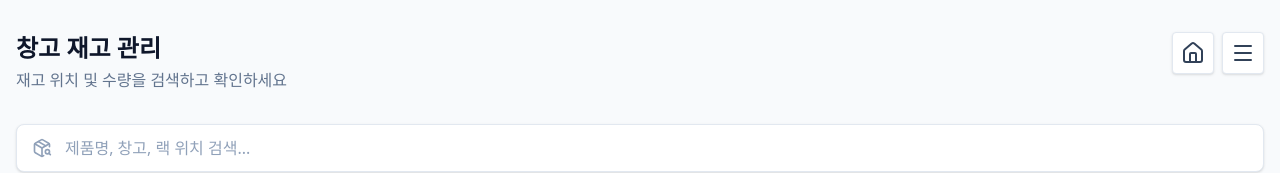
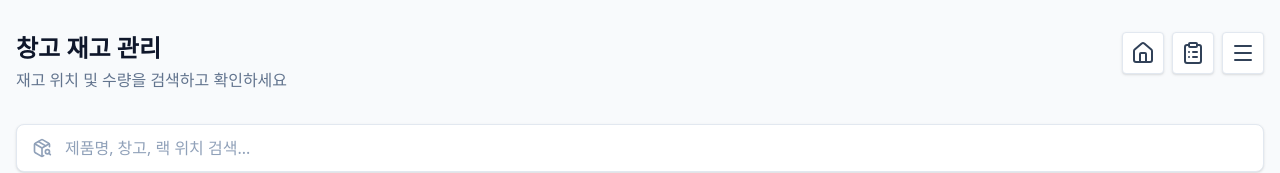
Before and after one commit to educo-logi/wms, a React (Vite) app: page / in a window 1280 px wide. Shown: the top 173 px of the page. Built offline with nearby package versions, Linux system fonts and the light colour scheme; no server answers.

Commit message:
feat: Move Inventory Status button to main header toolbar

```diff
--- a/src/components/HeaderMenu.tsx
+++ b/src/components/HeaderMenu.tsx
@@ -28,6 +28,14 @@ export const HeaderMenu: React.FC<HeaderMenuProps> = ({ onStockEntryClick, onSto
                     onClick={onHomeClick}
                 >
                     <Home className="w-6 h-6 text-slate-700" />
+                </button>
+
+                <button
+                    className="p-2 bg-white border border-slate-200 rounded shadow-sm hover:bg-slate-50 focus:ring-2 focus:ring-blue-500 outline-none transition-colors"
+                    aria-label="Inventory Status"
+                    onClick={onInventoryStatusClick}
+                >
+                    <ClipboardList className="w-6 h-6 text-slate-700" />
                 </button>
 
                 <DropdownMenu.Root>
@@ -63,19 +71,10 @@ export const HeaderMenu: React.FC<HeaderMenuProps> = ({ onStockEntryClick, onSto
                                 </div>
                                 재고 이동
                             </DropdownMenu.Item>
-                            <DropdownMenu.Item
-                                className="group text-[13px] leading-none text-violet11 rounded-[3px] flex items-center h-[25px] px-[5px] relative pl-[25px] select-none outline-none data-[disabled]:text-mauve8 data-[disabled]:pointer-events-none data-[highlighted]:bg-violet9 data-[highlighted]:text-violet1 cursor-pointer hover:bg-slate-100 hover:text-blue-600 mt-1"
-                                onSelect={onInventoryStatusClick}
-                            >
-                                <div className="absolute left-0 w-[25px] flex items-center justify-center">
-                                    <ClipboardList className="w-4 h-4" />
-                                </div>
-                                재고 현황
-                            </DropdownMenu.Item>
                         </DropdownMenu.Content>
                     </DropdownMenu.Portal>
                 </DropdownMenu.Root>
             </div>
-        </header>
+        </header >
     );
 };
```
